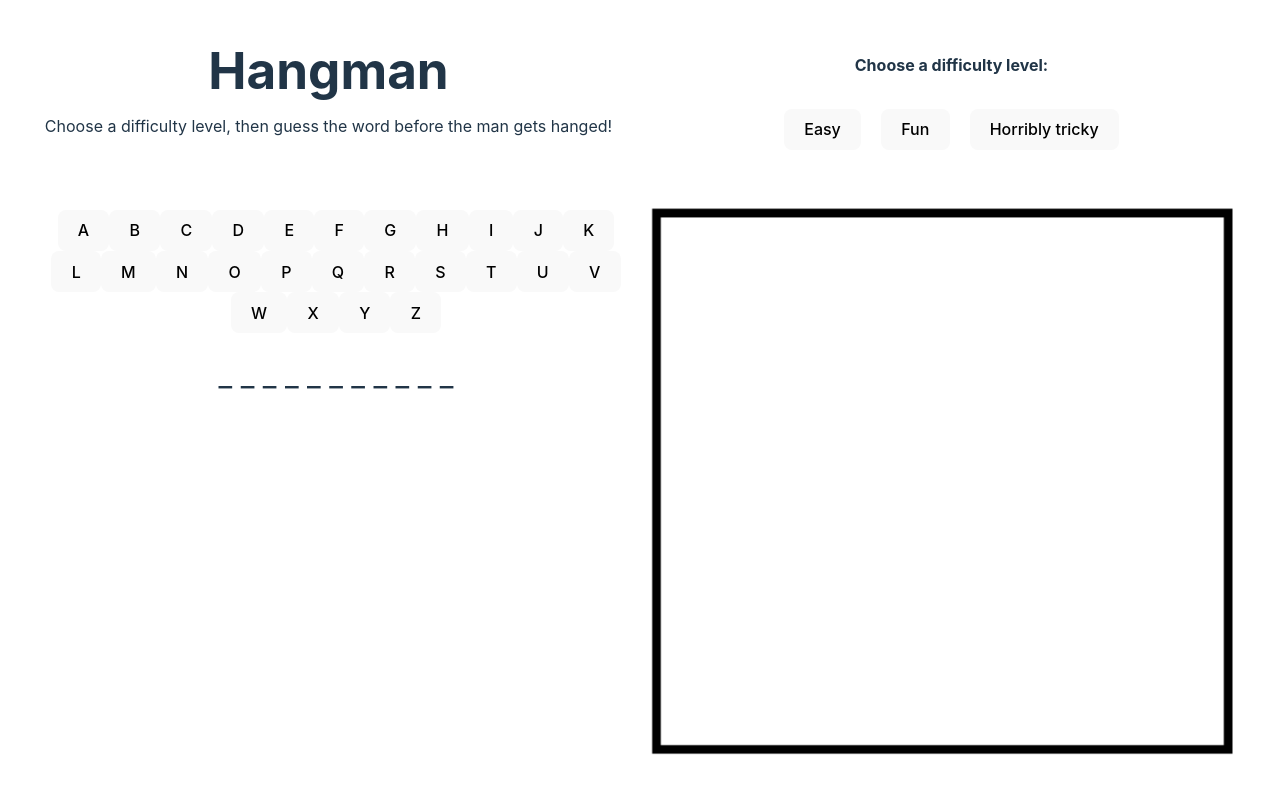
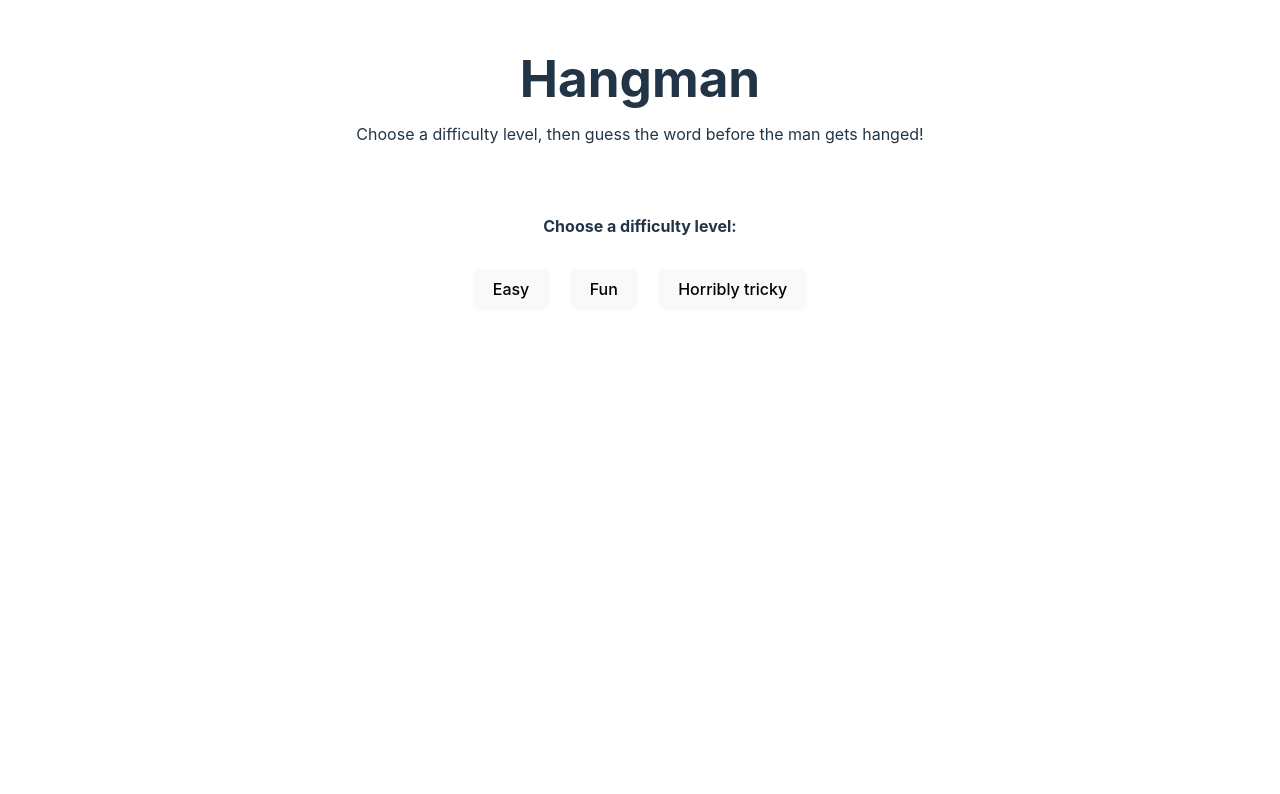
Before and after one commit to Clatherine/Hangman, a React (Vite) app: page / in a window 1280 px wide. Shown: the top 794 px of the page. Built offline with nearby package versions, Linux system fonts and the light colour scheme; the HTML template or start-up script is replaced by a standard one.

Commit message:
enabled functionality for difficulty setting to come in when game is reset

```diff
--- a/src/App.css
+++ b/src/App.css
@@ -36,6 +36,8 @@
     display: flex;
     justify-content: space-between;
     flex-wrap: wrap;
+    align-items: center;
+    gap: 30px
   }
 
 
@@ -52,8 +54,9 @@
 
   #header{
     display: flex;
+    flex-direction: column;
     flex-wrap: wrap;
-    gap: 30px
+    gap: 30px;
 
   }
   #title {
--- a/src/App.jsx
+++ b/src/App.jsx
@@ -2,8 +2,9 @@ import { useState } from "react";
 import "./App.css";
 
 function App() {
-const [word, setWord] =useState("SPECTACULAR")
+  const [word, setWord] = useState("SPECTACULAR");
   const [hangmanState, setHangmanState] = useState(0);
+  const [inAction, setInAction] = useState(false);
   const [wordState, setWordState] = useState([
     "_",
     "_",
@@ -18,10 +19,10 @@ const [wordState, setWordState] = useState([
     "_",
   ]);
 
-const handleDifficultyChange=(chosenWord)=>{
-setWord(chosenWord)
-setHangmanState(0)
-setWordState(Array(chosenWord.length).fill("_"))
+  const handleDifficultyChange = (chosenWord) => {
+    setWord(chosenWord);
+    setHangmanState(0);
+    setWordState(Array(chosenWord.length).fill("_"));
     const letters = document.getElementsByClassName("letterbutton");
     const lettersArr = [...letters];
     lettersArr.forEach((letter) => {
@@ -29,22 +30,36 @@ lettersArr.forEach((letter) => {
       letter.classList.remove("green");
       letter.disabled = false;
     });
-}
+  };
 
   return (
-    <section>
-    <Game  handleDifficultyChange = {handleDifficultyChange}/>
-      <Buttons hangmanState = {hangmanState} setHangmanState = {setHangmanState} wordState = {wordState} word={word} setWordState={setWordState}/>
+    <section id="whole">
+      <Game
+        handleDifficultyChange={handleDifficultyChange}
+        inAction={inAction} setInAction={setInAction}
+      /> {
+        inAction?    <Buttons
+        hangmanState={hangmanState}
+        setHangmanState={setHangmanState}
+        wordState={wordState}
+        word={word}
+        setWordState={setWordState}
+        setInAction={setInAction} inAction={inAction}
+      /> : null
+      }
 
     </section>
   );
 }
 
-
-function Buttons({word, wordState, setWordState, hangmanState, setHangmanState}) {
-
-
-
+function Buttons({
+  word,
+  wordState,
+  setWordState,
+  hangmanState,
+  setHangmanState,
+  setInAction, inAction
+}) {
   const alphabet = [
     "a",
     "b",
@@ -75,6 +90,9 @@ function Buttons({word, wordState, setWordState, hangmanState, setHangmanState})
   ];
 
   const handleClick = (event) => {
+    console.log(hangmanState, "hangmanstate");
+    console.log(inAction, 'inAction')
+    setInAction(true);
     if (hangmanState < 11) {
       if (word.includes(event.target.innerHTML)) {
         console.log("the letter is in the word!");
@@ -103,27 +121,31 @@ function Buttons({word, wordState, setWordState, hangmanState, setHangmanState})
           }
         });
       }
+
       event.target.disabled = true;
     }
+    else{
+      setInAction(false);
     }
-
+  };
 
   return (
     <section id="main">
-
       <div className="flex-item" id="buttonDiv">
-        <section id = "letterButtons">
+        <section id="letterButtons">
           {alphabet.map((letter) => {
             return (
-            <button className="letterbutton" onClick={handleClick} key={letter}>
+              <button
+                className="letterbutton"
+                onClick={handleClick}
+                key={letter}
+              >
                 {letter.toUpperCase()}
               </button>
             );
           })}
         </section>
-        <WordToComplete
-          wordState={wordState}
-        />
+        <WordToComplete wordState={wordState} />
       </div>
       <div className="flex-item" id="hangmanDiv">
         <Hangman hangmanState={hangmanState} />
@@ -132,14 +154,16 @@ function Buttons({word, wordState, setWordState, hangmanState, setHangmanState})
   );
 }
 
-function WordToComplete({  wordState }) {
+function WordToComplete({ wordState }) {
   return (
+
     <section id="word">
       {wordState.map((letter, index) => {
         return <span key={index}>{letter} </span>;
       })}
     </section>
-  );
+    )
+
 }
 
 function Hangman({ hangmanState }) {
@@ -150,39 +174,49 @@ function Hangman({ hangmanState }) {
   );
 }
 
-function Game({handleDifficultyChange}) {
-const handleClick = (event) =>{
+function Game({ handleDifficultyChange, inAction, setInAction }) {
+  const handleClick = (event) => {
 
-let chosenWord =""
-const easyArray = ['PICKLE', 'FLOWER', 'TABLE']
-const funArray = ['INTRICATE', 'GRANDPARENT', 'PECULIAR']
-const trickyArray = ['EXUBERANT', 'CZAR', 'SYNDICATE']
-if(event.target.innerHTML ==="Easy"){
-chosenWord = easyArray[Math.floor(Math.random()*easyArray.length)]
+    let chosenWord = "";
+    const easyArray = ["PICKLE", "FLOWER", "TABLE"];
+    const funArray = ["INTRICATE", "GRANDPARENT", "PECULIAR"];
+    const trickyArray = ["EXUBERANT", "CZAR", "SYNDICATE"];
+    if (event.target.innerHTML === "Easy") {
+      chosenWord = easyArray[Math.floor(Math.random() * easyArray.length)];
+    } else if (event.target.innerHTML === "Fun") {
+      chosenWord = funArray[Math.floor(Math.random() * funArray.length)];
+    } else if (event.target.innerHTML === "Horribly tricky") {
+      chosenWord = trickyArray[Math.floor(Math.random() * trickyArray.length)];
     }
-else if (event.target.innerHTML === "Fun") {
-    chosenWord = funArray[Math.floor(Math.random()*funArray.length)]
-  } else if (event.target.innerHTML === "Horribly tricky") {
-    chosenWord = trickyArray[Math.floor(Math.random()*trickyArray.length)]
-  }
-  handleDifficultyChange(chosenWord)
-}
-
+    handleDifficultyChange(chosenWord);
+    setInAction(true)
+  };
 
   return (
     <section id="header">
       <div id="title">
         <h1 id="titleText">Hangman</h1>
-      <p id="text">Choose a difficulty level, then guess the word before the man gets hanged!</p>
+        <p id="text">
+          Choose a difficulty level, then guess the word before the man gets
+          hanged!
+        </p>
       </div>
+      {inAction ? null : (
         <div id="difficulty">
           <h4> Choose a difficulty level:</h4>
           <div id="buttons">
-      <button onClick={handleClick} className="game">Easy</button>
-      <button onClick={handleClick}  className="game">Fun</button>
-      <button onClick={handleClick}  className="game">Horribly tricky</button>
+            <button onClick={handleClick} className="game">
+              Easy
+            </button>
+            <button onClick={handleClick} className="game">
+              Fun
+            </button>
+            <button onClick={handleClick} className="game">
+              Horribly tricky
+            </button>
           </div>
         </div>
+      )}
     </section>
   );
 }
--- a/src/index.css
+++ b/src/index.css
@@ -22,13 +22,7 @@
     color: #535bf2;
   }
 
-  body {
-    margin: 0;
-    display: flex;
-    place-items: center;
-    min-width: 320px;
-    min-height: 100vh;
-  }
+
 
   h1 {
     font-size: 3.2em;
```
Lines whose indentation alone changed are shown as unchanged.
